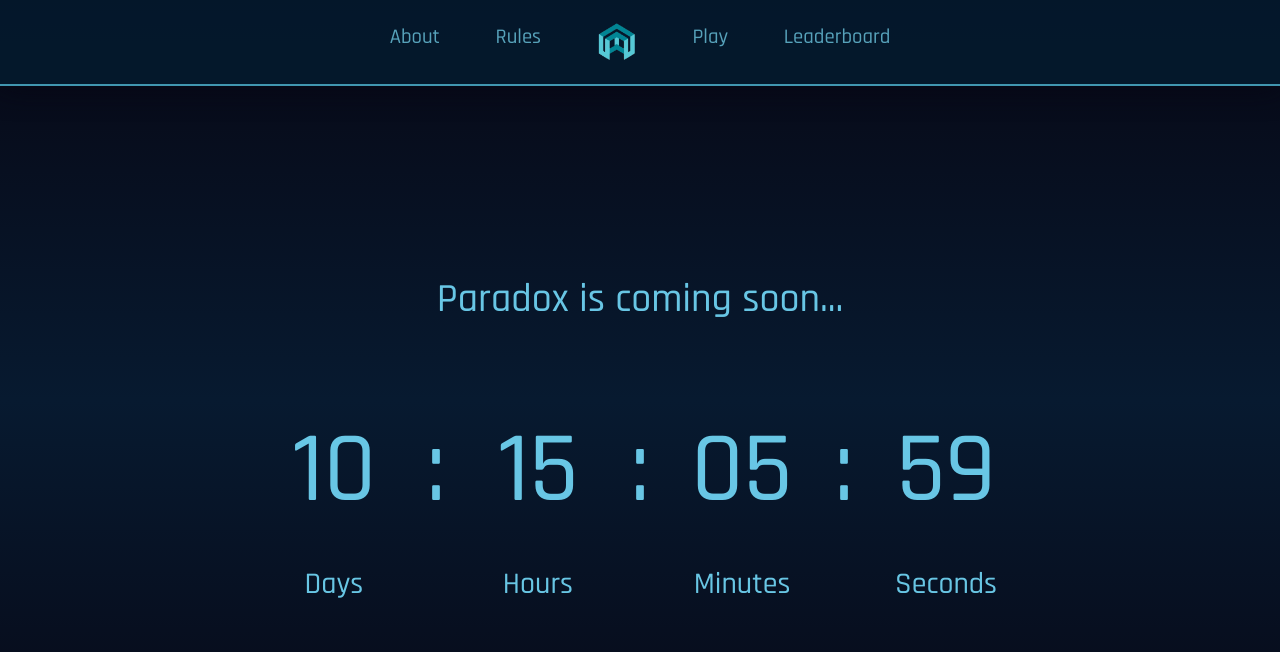
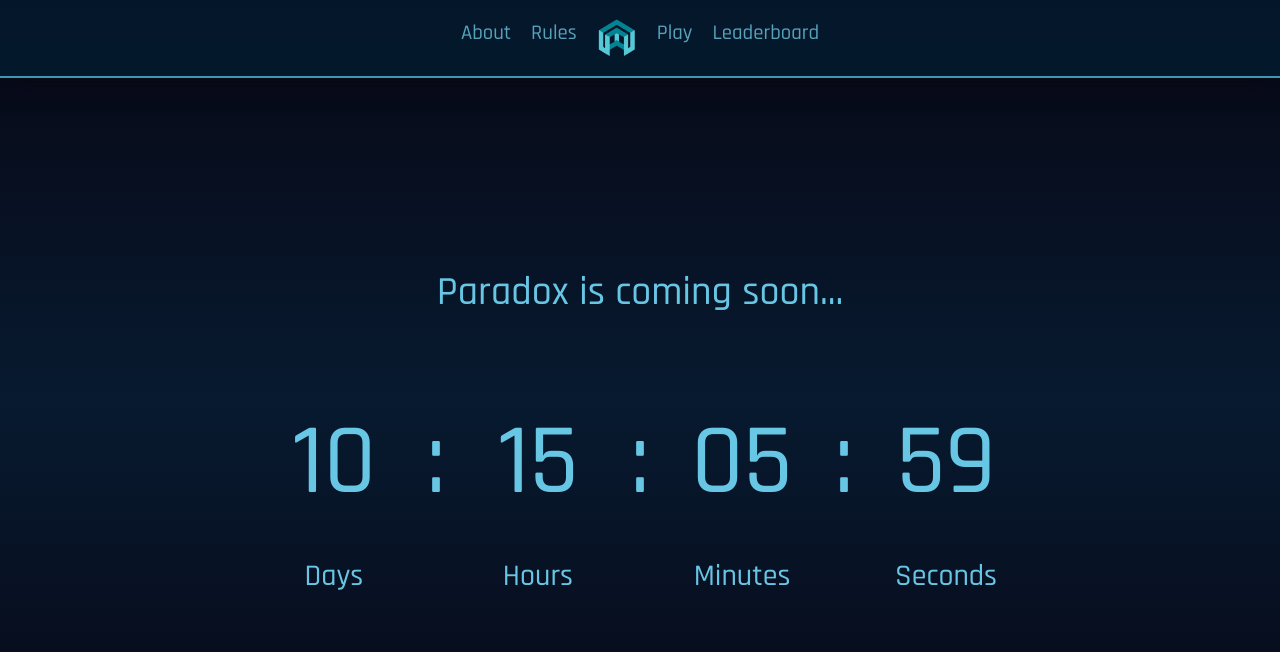
Before and after one commit to ishivanshgoel/Paradox-2021, a React (Create React App) app in the folder client/: page /user/play in a window 1280 px wide. Shown: the top 652 px of the page. Built offline with nearby package versions, Linux system fonts and the light colour scheme.

Commit message:
resolves #11

```diff
--- a/client/src/App.css
+++ b/client/src/App.css
@@ -33,7 +33,8 @@ li.nav__item a:hover{
 
 .nav__item{
     font-size:1.3rem;
-    margin: 5% 10%;
+    /* margin: 5% 10%; */
+    margin: 10px;
     color:rgba(144, 233, 255, 0.637);
     font-family: 'Rajdhani', sans-serif;
 }
--- a/client/src/App.js
+++ b/client/src/App.js
@@ -50,10 +50,10 @@ function App() {
             </button>
 
             <div
-              className="collapse navbar-collapse d-flex justify-content-center"
+              className="collapse navbar-collapse"
               id="navbarNavDropdown"
             >
-              <ul className="navbar-nav d-flex justify-content-center">
+              <ul className="navbar-nav mx-auto">
                 <li className="nav-item nav__item">
                   <Link to="#">About</Link>
                 </li>
--- a/client/src/components/User/Play.js
+++ b/client/src/components/User/Play.js
@@ -1,6 +1,6 @@
 import React from 'react'
 import { useHistory } from 'react-router-dom'
-import Countdown from './countdown'
+import Countdown from './Countdown'
 import Playarea from './Playarea'
 
 /**
```
